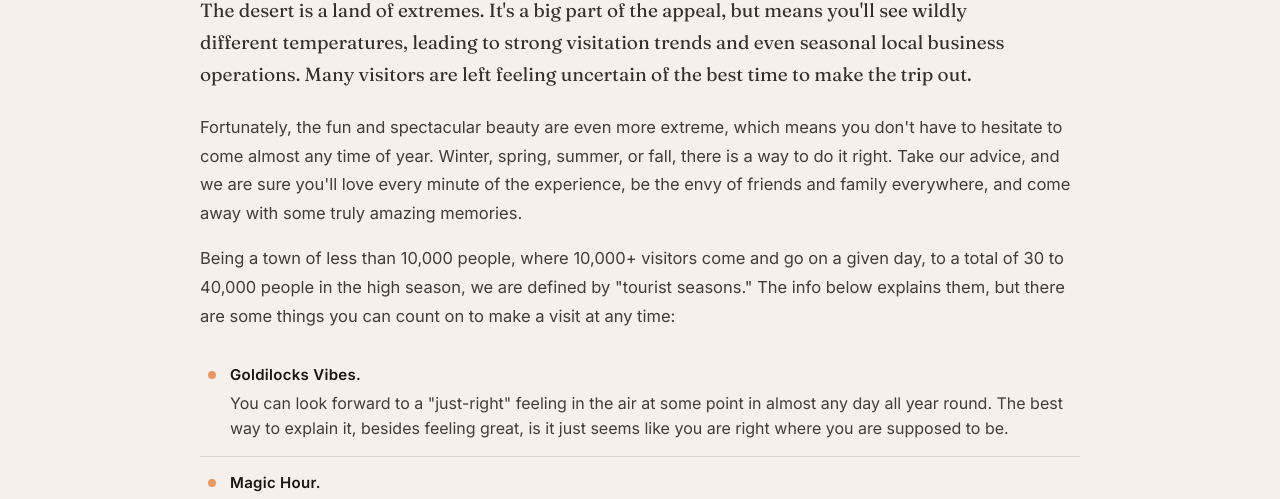
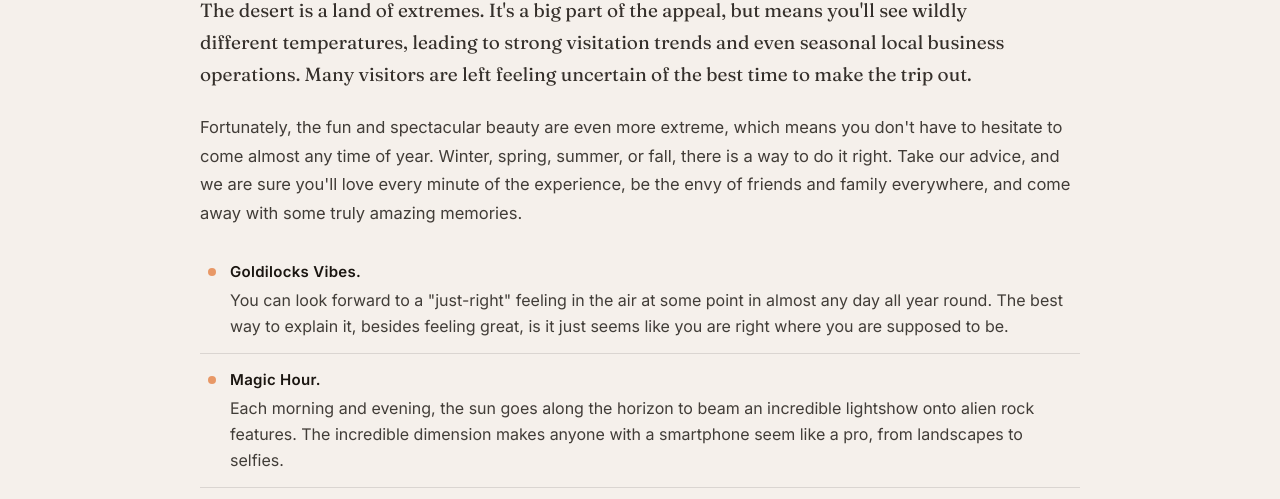
Before and after one commit to jpearly00/sandandstars-site, a plain HTML site: page fancy/planning.html in a window 1280 px wide. Shown: the part 627-1126 px from the top of the page. Drawn offline with Linux system fonts and the light colour scheme.

Commit message:
planning: cut redundant tourist-seasons intro paragraph

```diff
--- a/fancy/planning.html
+++ b/fancy/planning.html
@@ -195,7 +195,6 @@
     <h2>When to come, and what to expect when you do.</h2>
     <p class="lead">The desert is a land of extremes. It's a big part of the appeal, but means you'll see wildly different temperatures, leading to strong visitation trends and even seasonal local business operations. Many visitors are left feeling uncertain of the best time to make the trip out.</p>
     <p>Fortunately, the fun and spectacular beauty are even more extreme, which means you don't have to hesitate to come almost any time of year. Winter, spring, summer, or fall, there is a way to do it right. Take our advice, and we are sure you'll love every minute of the experience, be the envy of friends and family everywhere, and come away with some truly amazing memories.</p>
-    <p>Being a town of less than 10,000 people, where 10,000+ visitors come and go on a given day, to a total of 30 to 40,000 people in the high season, we are defined by "tourist seasons." The info below explains them, but there are some things you can count on to make a visit at any time:</p>
 
     <ul class="dot-list">
       <li><strong>Goldilocks Vibes.</strong> You can look forward to a "just-right" feeling in the air at some point in almost any day all year round. The best way to explain it, besides feeling great, is it just seems like you are right where you are supposed to be.</li>
```
